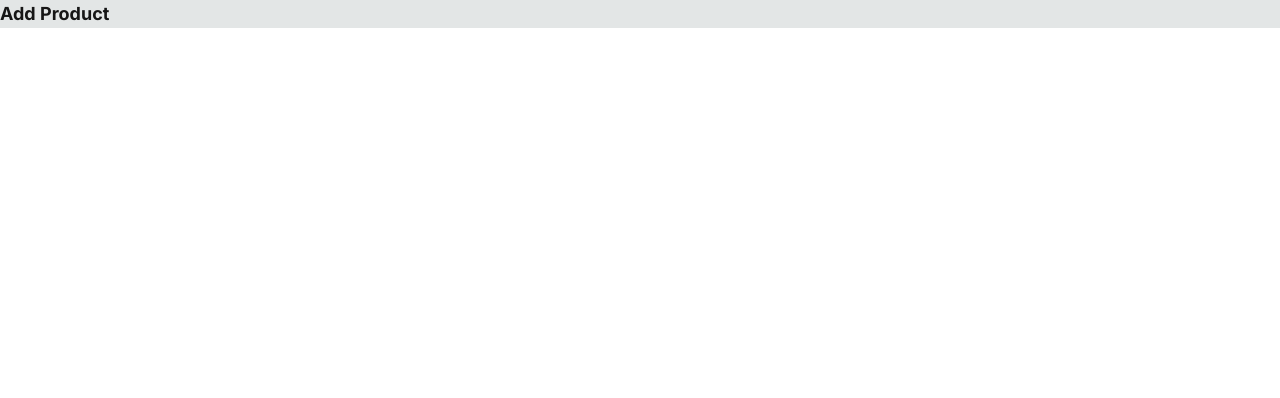
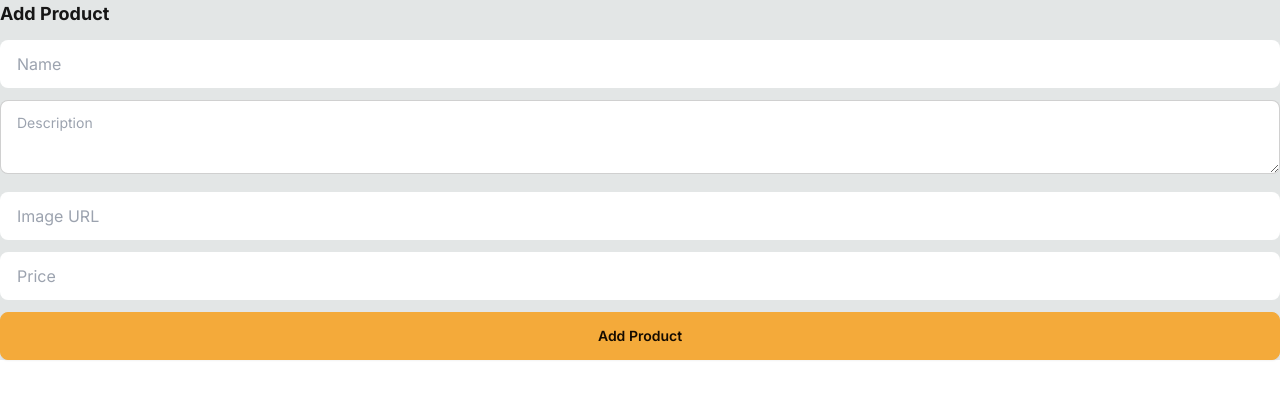
Before and after one commit to LandoC4lrissian/E-Commerce, a Next.js app in the folder nextjs-ecommerce/: page /add-product in a window 1280 px wide. Shown: the top 398 px of the page. Built offline with nearby package versions, Linux system fonts and the light colour scheme.

Commit message:
add-product page.tsx doc designed

```diff
--- a/nextjs-ecommerce/app/add-product/page.tsx
+++ b/nextjs-ecommerce/app/add-product/page.tsx
@@ -2,6 +2,36 @@ export default function AddProductPage() {
   return (
     <div>
       <h1 className="text-lg mb-3 font-bold">Add Product</h1>
+      <form>
+        <input
+          required
+          name="name"
+          placeholder="Name"
+          className="mb-3 w-full input imput-bordered"
+        />
+        <textarea
+          required
+          name="description"
+          placeholder="Description"
+          className="textarea-bordered textarea mb-3 w-full"
+        />
+        <input
+          required
+          name="imageUrl"
+          placeholder="Image URL"
+          type="url"
+          className="mb-3 w-full input imput-bordered"
+        />
+        <input
+          required
+          name="price"
+          placeholder="Price"
+          type="number"
+          className="mb-3 w-full input imput-bordered"
+        />
+        <button className="btn btn-primary btn-block" type="submit">Add Product</button>
+
+      </form>
     </div>
-    );
+  );
 }
```
